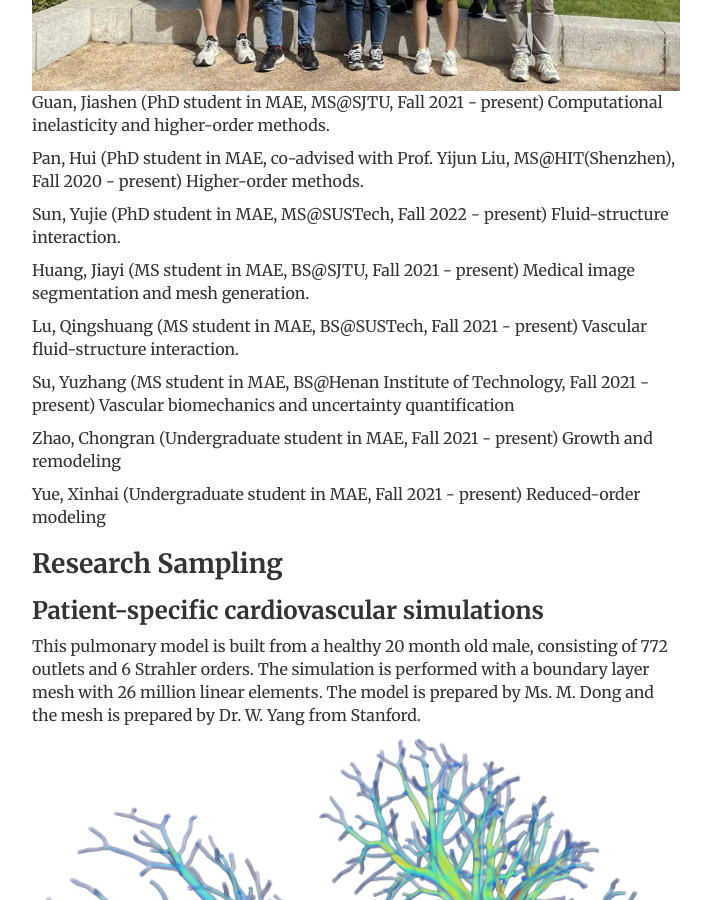
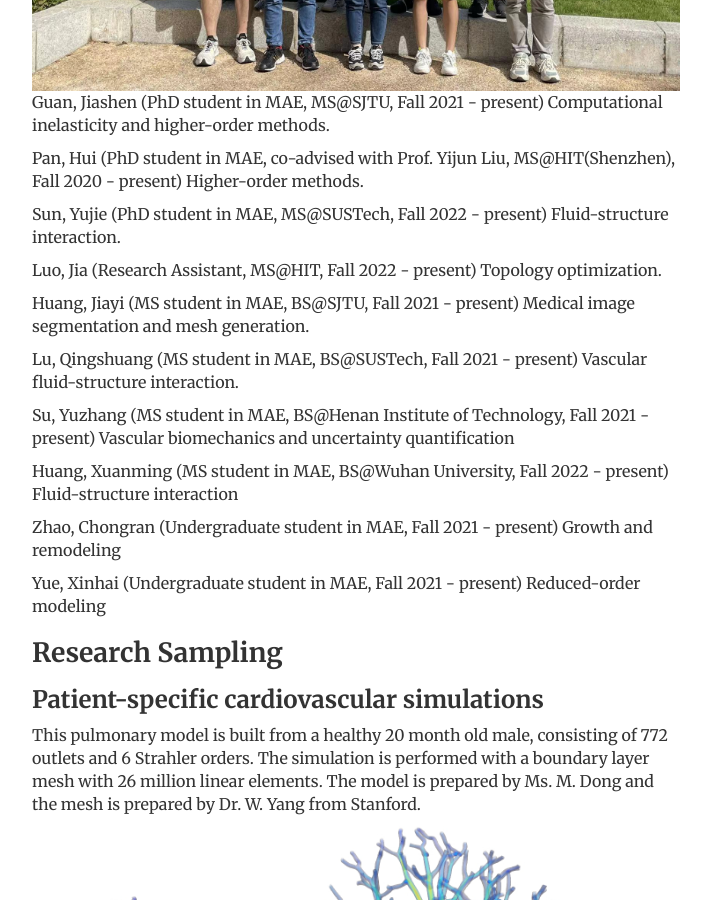
Before and after one commit to ju-liu/ju-liu.github.io, a Jekyll site: the page built from research/index.html, in a window 1280 px wide and 900 px high, scrolled down 830 px. Shown: the whole window, without its empty margins (284-995 px from the left). Built offline with Jekyll 4.4.1, drawn with Linux system fonts in a browser that asks for light colours; nearby versions of some CDN libraries; library files that are not in the unit come from our copies; comment, search, counter and statistics services are not loaded.

Commit message:
Update index.html

```diff
--- a/research/index.html
+++ b/research/index.html
@@ -25,17 +25,21 @@ My lab is equipped with ThinkStation P920/P620 tower workstations for methodolog
 <h2>Current Team Members</h2>
  <img  class="img-responsive" alt="Group-2022-07-16" src="/img/group_2022_summer.jpeg">
 
- <p>Guan, Jiashen (PhD student in MAE, MS@SJTU, Fall 2021 - present) Computational inelasticity and higher-order methods.</p>
+  <p>Guan, Jiashen (PhD student in MAE, MS@SJTU, Fall 2021 - present) Computational inelasticity and higher-order methods.</p>
 
   <p>Pan, Hui (PhD student in MAE, co-advised with Prof. Yijun Liu, MS@HIT(Shenzhen), Fall 2020 - present) Higher-order methods.</p>
 
   <p>Sun, Yujie (PhD student in MAE, MS@SUSTech, Fall 2022 - present) Fluid-structure interaction.</p>
+
+  <p>Luo, Jia (Research Assistant, MS@HIT, Fall 2022 - present) Topology optimization.</p>
 
   <p>Huang, Jiayi (MS student in MAE, BS@SJTU, Fall 2021 - present) Medical image segmentation and mesh generation.</p>
 
   <p>Lu, Qingshuang (MS student in MAE, BS@SUSTech, Fall 2021 - present) Vascular fluid-structure interaction.</p>
 
   <p>Su, Yuzhang (MS student in MAE, BS@Henan Institute of Technology, Fall 2021 - present) Vascular biomechanics and uncertainty quantification</p>
+
+  <p>Huang, Xuanming (MS student in MAE, BS@Wuhan University, Fall 2022 - present) Fluid-structure interaction</p>
 
   <p>Zhao, Chongran (Undergraduate student in MAE, Fall 2021 - present) Growth and remodeling</p>
 
```
